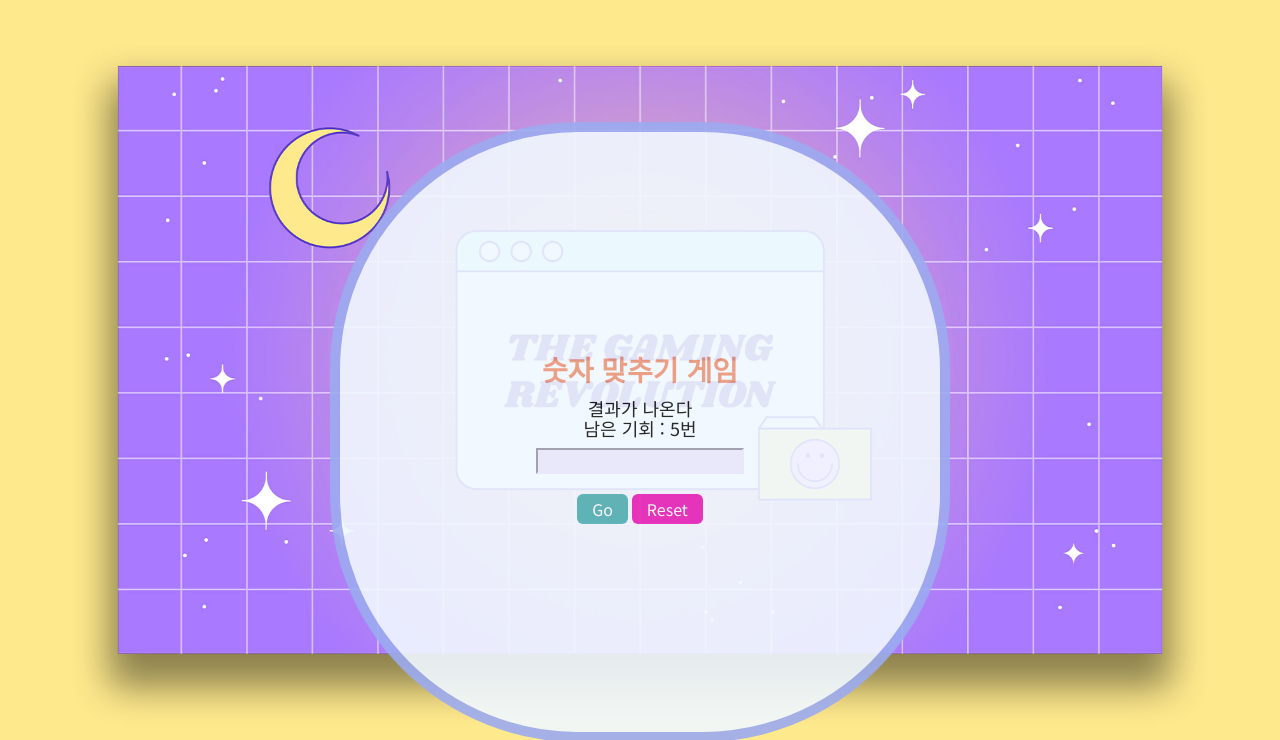
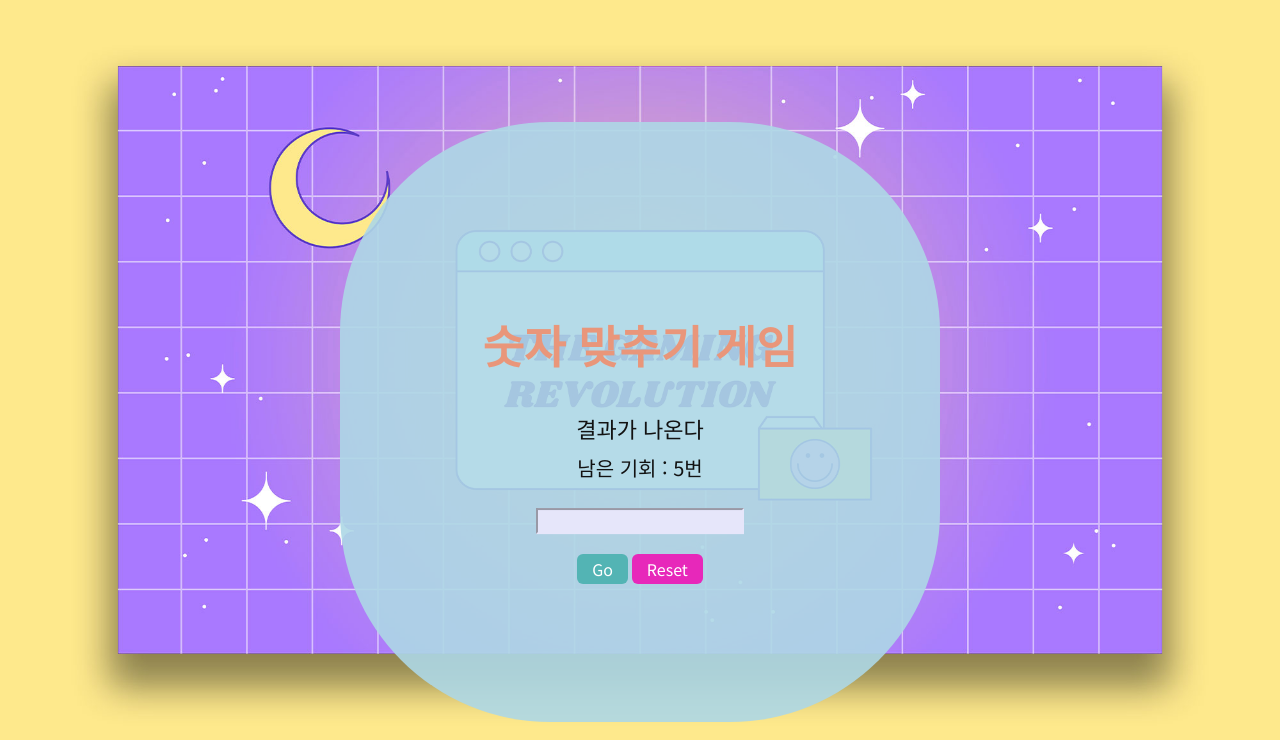
Before and after one commit to kimsumi701/First, a plain HTML site: page index.html in a window 1280 px wide. Shown: the part 257-997 px from the top of the page. Drawn offline with Linux system fonts and the light colour scheme.

Commit message:
animation add

```diff
--- a/index.html
+++ b/index.html
@@ -12,7 +12,7 @@
     </head>
     <body>
         <div id="wrap">
-            <div class="border">
+            <div class="border"></div>
             <div class="box1">
                 <h1>숫자 맞추기 게임</h1>
                 <div id="result_area">결과가 나온다</div>
@@ -22,10 +22,7 @@
                     <button id="play_button">Go</button>
                     <button id="reset_button">Reset</button>
                 </div>
-
             </div>
-            </div>
-
         </div>
         <script src="./main.js"></script>
     </body>
--- a/style.css
+++ b/style.css
@@ -1,6 +1,7 @@
 @charset 'utf-8';
 
 #wrap {
+    /* position: relative; */
     width: 100%;
     height: 100%;
     min-width: 320px;
@@ -17,19 +18,35 @@ body {
 }
 
 .border {
-    display: flex;
+    /* display: flex;         */
+    /* position: absolute;
+    top: 22%;
+    left: 30%; */
+
     width: 270px;
     height: 270px;
     margin: 0 auto;
     margin-top: 35%;
-    border: 10px solid rgb(156, 171, 240);
-    border-radius: 40%;
-    background-color: aliceblue;
+    /* border: 10px solid rgb(156, 171, 240); */
+    border-radius: 35%;
+    /* transform: rotate(30deg); */
+    background-color: lightblue;
     opacity: 0.9;
+
+    transition-duration: 0.75s;
+    transition-property: margin-bottom;
+    transition-timing-function: ease;
+    animation: rotate 2000ms infinite linear;
 }
 
+@keyframes rotate {
+    from { transform: rotate(0deg); }
+    from { transform: rotate(360deg); }
+  }
+
 .box1 {
-    margin: auto;
+    transform: translateY(-150%);
+    margin: 0 auto;
     text-align: center;
 }
 
@@ -80,6 +97,7 @@ h1 {
     color: darksalmon;
 }
 
+
 /* 테블릿 사이즈 */
 @media (min-width: 768px) {
     #wrap {
@@ -88,7 +106,21 @@ h1 {
     .border {
         width: 400px;
         height: 400px;
-        margin-top: 15%;
+        margin-top: 20%;
+    }
+    .box1 {
+        transform: translateY(-160%);
+    }
+    h1 {
+        font-size: 35px;
+    }
+    #result_area {
+        margin-bottom: 20px;
+        font-size: 22px;
+    }
+    #chance_area{
+        margin-bottom: 20px;
+        font-size: 20px;
     }
 }
 
@@ -106,7 +138,23 @@ h1 {
         height: 600px;
         margin: 0 auto;
         margin-top: 30%;
+
    }
+   .box1 {
+        transform: translateY(-130%);
+    }
+    h1 {
+        margin-top: -5%;
+        margin-bottom: 5%;
+        font-size: 45px;
+    }
+    #result_area {
 
+        font-size: 22px;
+    }
+    #chance_area{
+
+        font-size: 20px;
+    }
 
 }
```
Also changed, not shown: main.js (line endings or trailing spaces). Lines whose indentation alone changed are shown as unchanged.
